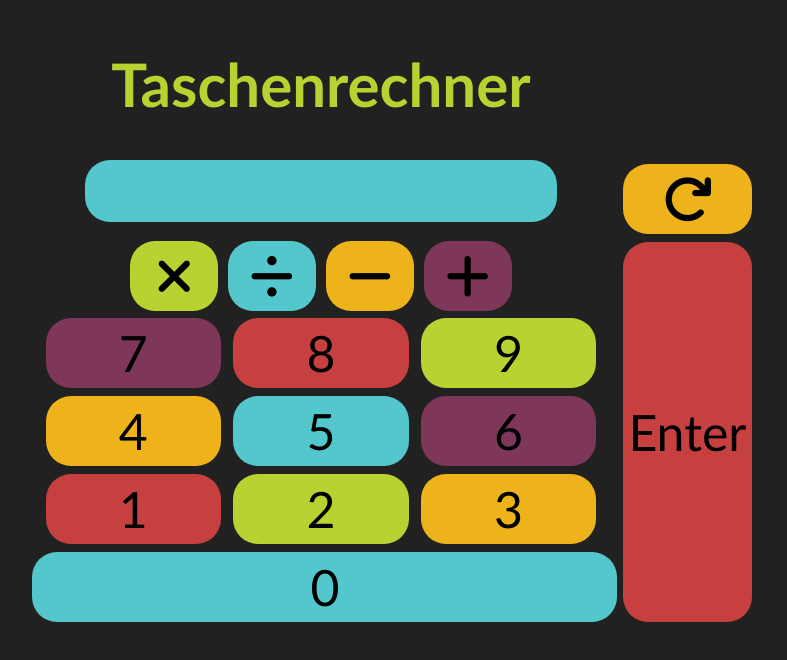
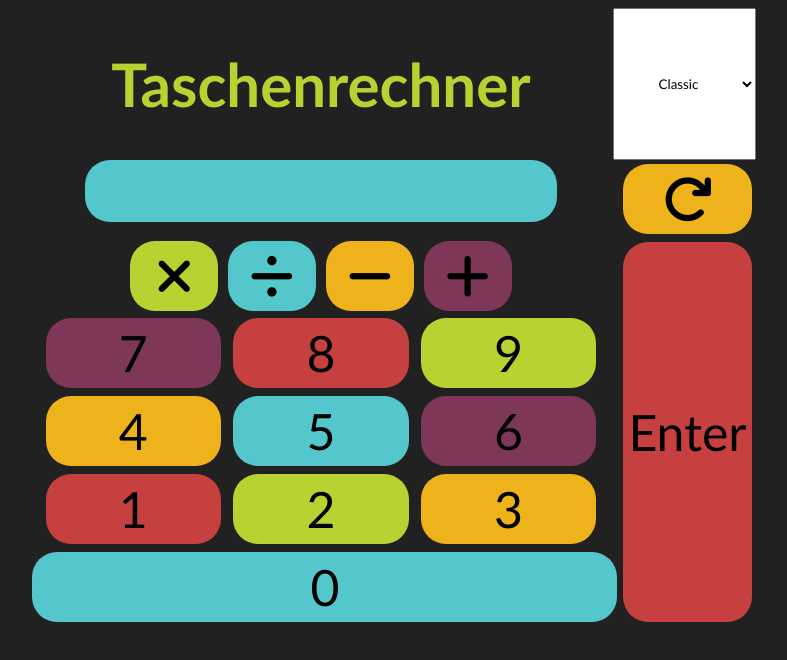
Before and after one commit to SDVHD/Mini_Webprojekte, a plain HTML site: page index.html in a window 1280 px wide. Shown: the whole page, without its empty margins (248-1035 px from the left). Drawn offline with Linux system fonts and the light colour scheme.

Commit message:
Add Styleswitch

```diff
--- a/index.html
+++ b/index.html
@@ -33,5 +33,9 @@
     </div>
     <button id="btn_enter"  onclick="enter()" style="background-color: #C5403E;">Enter</button>
     <button id="btn_reset" onclick="reset_output()" style="background-color: #EEB31B;"><i class='fas fa-redo' style='font-size:50px;'></i></button>
+    <select id="slc_style">
+        <option id="opt_classic" value="classic">Classic</option>
+        <option id="opt_rainbow" value="rainbow">Regenbogen</option>
+    </select>
 </body>
 </html>
--- a/index.js
+++ b/index.js
@@ -13,3 +13,7 @@ function reset_output() {
     document.getElementById("in_output").value = "";
     console.log("Hallo");
 }
+
+function style_switch(){
+    if (document.getElementById("slc_style").value = classic)
+}
```
Also changed, not shown: style_switch/style_switch.css (added), style_switch/style_switch.js (added).
